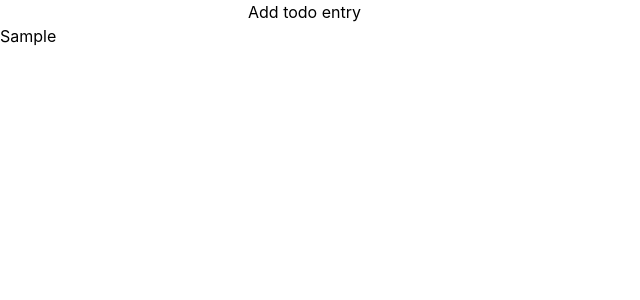
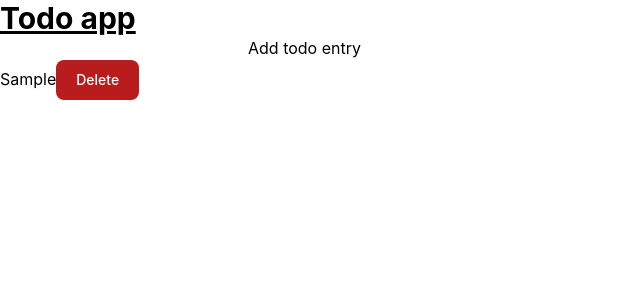
Before and after one commit to CaptainDonut/todo-app, a React (Create React App) app: page / in a window 1280 px wide. Both pictures are taken after typing "Sample" into the empty fields and a click on the button "Add todo entry". Shown: the top 300 px of the page, without its empty margins (0-640 px from the left). Built offline with nearby package versions, Linux system fonts and the light colour scheme.

Commit message:
Added delete button

```diff
--- a/package.json
+++ b/package.json
@@ -10,6 +10,7 @@
     "@types/node": "^16.18.12",
     "@types/react": "^18.0.27",
     "@types/react-dom": "^18.0.10",
+    "flowbite": "^1.6.3",
     "react": "^18.2.0",
     "react-dom": "^18.2.0",
     "react-scripts": "5.0.1",
@@ -41,6 +42,8 @@
     ]
   },
   "devDependencies": {
+    "autoprefixer": "^10.4.13",
+    "postcss": "^8.4.21",
     "tailwindcss": "^3.2.4"
   }
 }
--- /dev/null
+++ b/postcss.config.js
@@ -0,0 +1,6 @@
+module.exports = {
+  plugins: {
+    tailwindcss: {},
+    autoprefixer: {},
+  },
+}
--- a/src/App.tsx
+++ b/src/App.tsx
@@ -1,32 +1,53 @@
 import React, { useState } from 'react';
+import './App.css';
 
 
-const TodoApp = () => {
+const App = () => {
   const [todo, setTodo] = useState(""); //todo = value in input field. setTodo = function that updates todo value.
   const [todos, setTodos] = useState<string[]>([]); // visible list of todos
 
-
-  const handleSubmit = (e: React.FormEvent<HTMLFormElement>) => { //handleSubmit is a react hook
+  // -- Submit --
+  const handleSubmit = (e: React.FormEvent<HTMLFormElement>) => { //react hook
     e.preventDefault(); //don't refresh page
     setTodos([todo, ...todos]); // latest added appear first
     setTodo(""); //reset after each submit
   };
 
+// -- Remove --
+const handleRemove = (index: number) => { //react hook
+  let newTodos: string[] = [...todos]; //get the todos
+  newTodos.splice(index, 1); //remove
+  setTodos(newTodos); //update
+};
+
+
 // Return form
   return (
     <div>
+
+<h1 className="text-3xl font-bold underline">
+      Todo app
+    </h1>
+
       <form onSubmit={handleSubmit}>
-        <input type="text" value={todo} onChange={e => setTodo(e.target.value)} />
+        <input
+          type="text"
+          value={todo}
+          onChange={e => setTodo(e.target.value)} />
         <button type="submit">Add todo entry</button>
       </form>
       <ul>
         {/* map loops over array and render each todo to <li> elements */}
         {todos.map((todo, index) => (
-          <li key={index}>{todo}</li>
+          <li key={index}>
+            {todo}
+            <button type="button" className="text-white bg-red-700 hover:bg-red-800 focus:ring-4 focus:ring-red-300 font-medium rounded-lg text-sm px-5 py-2.5 mr-2 mb-2 dark:bg-red-600 dark:hover:bg-red-700 focus:outline-none dark:focus:ring-red-800"
+              onClick={() => handleRemove(index)}> Delete </button>
+          </li>
         ))}
       </ul>
     </div>
   );
 };
 
-export default TodoApp;
+export default App;
```
Also changed, not shown: 1 other file (tests, documents, lock files or other folders).
